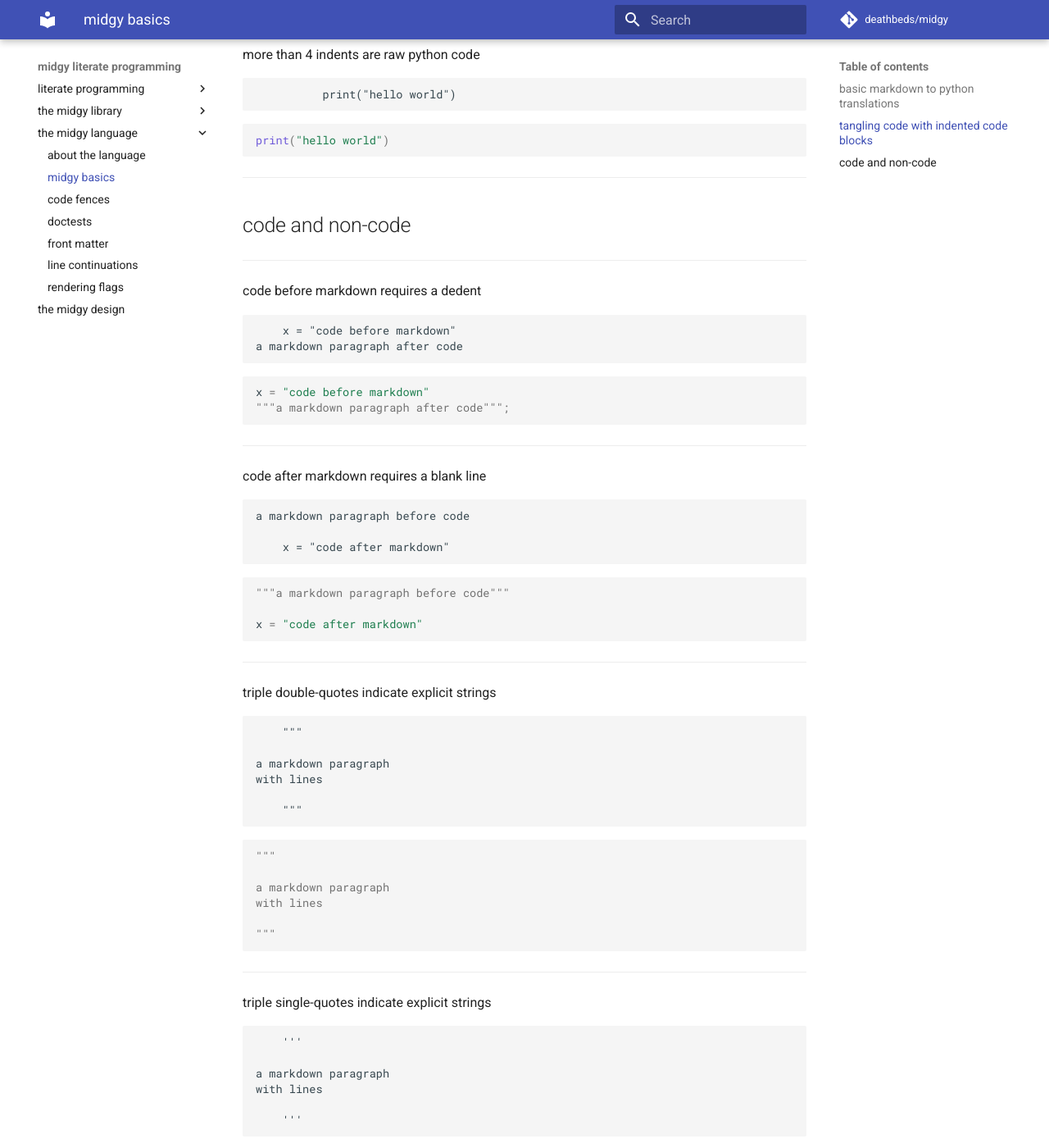
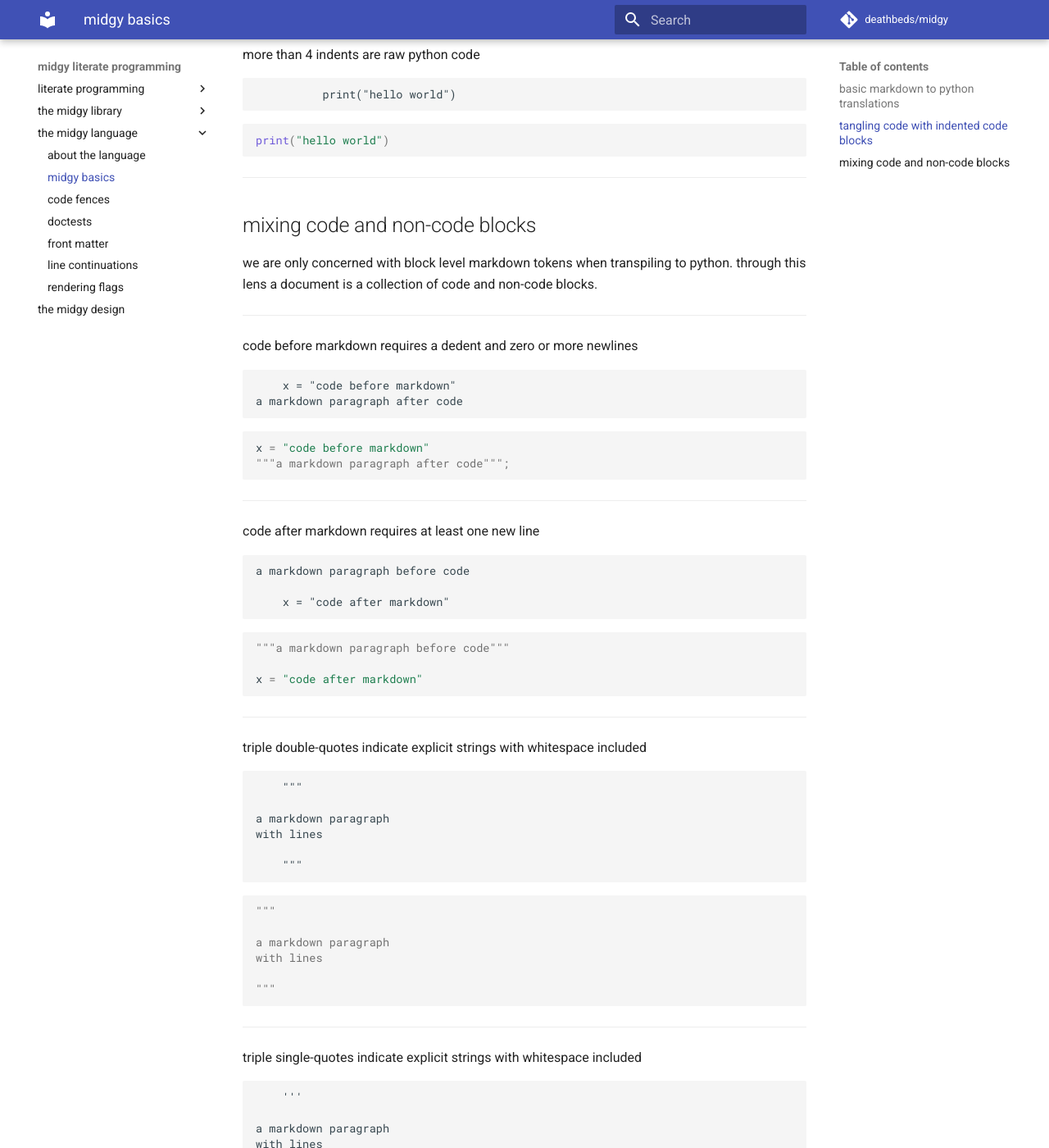
Before and after one commit to deathbeds/midgy, an MkDocs documentation site: the page built from docs/language/basics.md, in a window 1280 px wide and 1400 px high, scrolled down 1366 px. Shown: the whole window at 82% size. Built offline with MkDocs 1.6.1 and Material for MkDocs 9.7.7, drawn with Linux system fonts in a browser that asks for light colours; some of the changed text lies outside the part shown.

Commit message:
add some basic tests + fix for continuations

````diff
--- a/docs/language/basics.md
+++ b/docs/language/basics.md
@@ -46,7 +46,7 @@ a paragraph with a list following:
 
 *******************************************************
 
-0-3 indents are treated as non-code
+0-3 indents are treated as non-code and represented as strings
 
 ```markdown
    an indented markdown line
@@ -82,11 +82,13 @@ print("hello world")
 
 -------------------------------------------------------
 
-## code and non-code
+## mixing code and non-code blocks
+
+we are only concerned with block level markdown tokens when transpiling to python. through this lens a document is a collection of code and non-code blocks.
 
 *******************************************************
 
-code before markdown requires a dedent
+code before markdown requires a dedent and zero or more newlines
 
 ```markdown
     x = "code before markdown"
@@ -100,7 +102,7 @@ x = "code before markdown"
 
 *******************************************************
 
-code after markdown requires a blank line
+code after markdown requires at least one new line
 
 ```markdown
 a markdown paragraph before code
@@ -116,7 +118,7 @@ x = "code after markdown"
 
 *******************************************************
 
-triple double-quotes indicate explicit strings
+triple double-quotes indicate explicit strings with whitespace included
 
 ```markdown
     """
@@ -138,7 +140,7 @@ with lines
 
 *******************************************************
 
-triple single-quotes indicate explicit strings
+triple single-quotes indicate explicit strings with whitespace included
 
 ```markdown
     '''
@@ -159,10 +161,11 @@ with lines
 ```
 *******************************************************
 
-markdown following a colon block (function) is indented
+markdown following a colon block (function) is indented and is the docstring
 
 ```markdown
         def f():
+
 the docstring of the function f
 
         print(f())
@@ -170,6 +173,7 @@ the docstring of the function f
 
 ```python
 def f():
+
     """the docstring of the function f"""
 
 print(f())
@@ -177,7 +181,7 @@ print(f())
 
 *******************************************************
 
-markdown following a colon block (function) aligns to trailing code
+markdown following a colon block (function) aligns to trailing code and is the docstring
 
 ```markdown
         def f():
@@ -196,7 +200,7 @@ def f():
 
 *******************************************************
 
-line continuations provide interoperability
+line continuations connect code to lines to markdown lines
 
 ```markdown
             foo =\
@@ -209,3 +213,64 @@ foo =\
 \
 """line continuations assign this string to `foo`""";
 ```
+
+
+*******************************************************
+
+line continuations remove whitespace when using explicit quotes
+
+```markdown
+            foo = """\
+
+
+line continuations remove the whitespace\
+
+            """.split()
+```
+
+```python
+foo = """\
+\
+\
+"""line continuations remove the whitespace"""\
+\
+""".split()
+```
+
+*******************************************************
+
+markdown can be used as parameters in a function call.
+
+```markdown
+    requests.get(
+https://api.github.com
+
+    )
+```
+
+```python
+requests.get(
+"""https://api.github.com"""
+
+)
+```
+
+*******************************************************
+
+as parameters, markdown blocks can be manipulated with python
+
+```markdown
+    urls = [ url.lstrip("*").lstrip() for url in
+* https://api.github.com
+* https://google.com
+
+        .splitlines()]
+```
+
+```python
+urls = [url.lstrip("*").lstrip() for url in
+"""* https://api.github.com
+* https://google.com"""
+
+    .splitlines()]
+```
````
Also changed, not shown: 1 other file.
